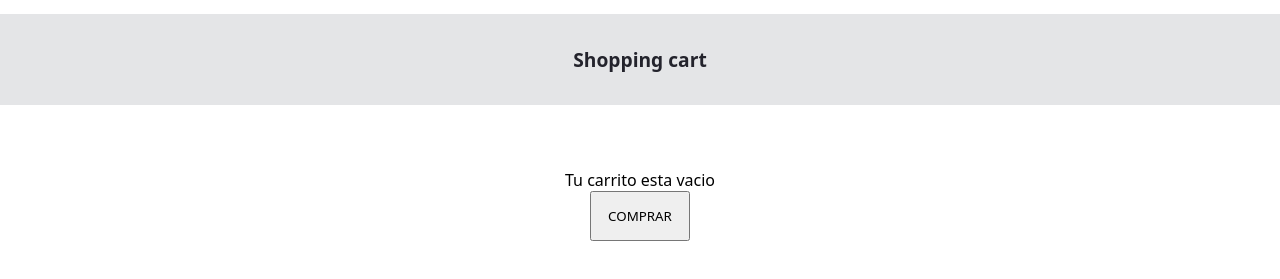
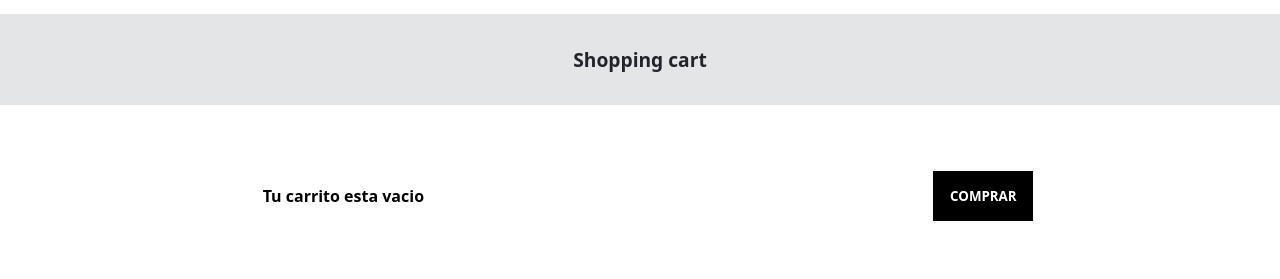
Before and after one commit to IsgroFranco/CoderJavascript, a plain HTML site: page carrito.html in a window 1280 px wide. Shown: the part 121-400 px from the top of the page. Drawn offline with nearby package versions, Linux system fonts and the light colour scheme; some packages are replaced by stand-ins of ours; a script that the page names is missing.

Commit message:
fixed error

```diff
--- a/carrito.html
+++ b/carrito.html
@@ -19,7 +19,7 @@
       rel="stylesheet"
       href="https://cdn.jsdelivr.net/npm/bootstrap-icons@1.10.5/font/bootstrap-icons.css"
     />
-    <link rel="stylesheet" href="../sass/main.css" />
+    <link rel="stylesheet" href="./sass/main.css" />
   </head>
   <body>
     <div class="topbar">
@@ -60,8 +60,9 @@
     <div class="shopping-cart">
       <a href="#">Shopping cart</a>
     </div>
-    <section class="section-cart"></section>
-    <div class="buy-wrapper">
+    <div class="cart-container">
+      <section class="section-cart"></section>
+      <div class="buy-wrapper"></div>
       <button class="buy">COMPRAR</button>
     </div>
     <script src="https://cdn.jsdelivr.net/npm/sweetalert2@11"></script>
@@ -70,6 +71,6 @@
       src="https://cdn.jsdelivr.net/npm/toastify-js"
     ></script>
 
-    <script src="../carrito.js"></script>
+    <script src="./carrito.js"></script>
   </body>
 </html>
--- a/carrito.js
+++ b/carrito.js
@@ -59,6 +59,7 @@ function cargarProductosCarrito() {
   } else {
     sectionCart.innerHTML = "";
     const span = document.createElement("span");
+    span.classList.add("carrito-vacio");
     span.innerHTML = "Tu carrito esta vacio";
     sectionCart.append(span);
   }
@@ -120,6 +121,8 @@ function decrementCart(idProducto) {
         },
         onClick: function () {}, // Callback after click
       }).showToast();
+
+      compraFinalizada();
     }
 
     localStorage.setItem("carrito", JSON.stringify(productosEnCarrito));
--- a/sass/_carrito.scss
+++ b/sass/_carrito.scss
@@ -31,6 +31,7 @@ body {
   justify-content: center;
   align-items: center;
   margin-top: 4rem;
+  margin-bottom: 4rem;
 }
 
 .cart-wrapper {
@@ -103,4 +104,20 @@ body {
   width: 100px;
   height: 50px;
   cursor: pointer;
+  border: none;
+  background-color: rgb(0, 0, 0);
+  color: white;
+  font-weight: 600;
 }
+
+.carrito-vacio {
+  font-size: 16px;
+  font-weight: bold;
+  padding: 16px;
+}
+
+.cart-container {
+  display: flex;
+  justify-content: space-evenly;
+  align-items: center;
+}
```
Also changed, not shown: sass/main.css, 1 other file.
